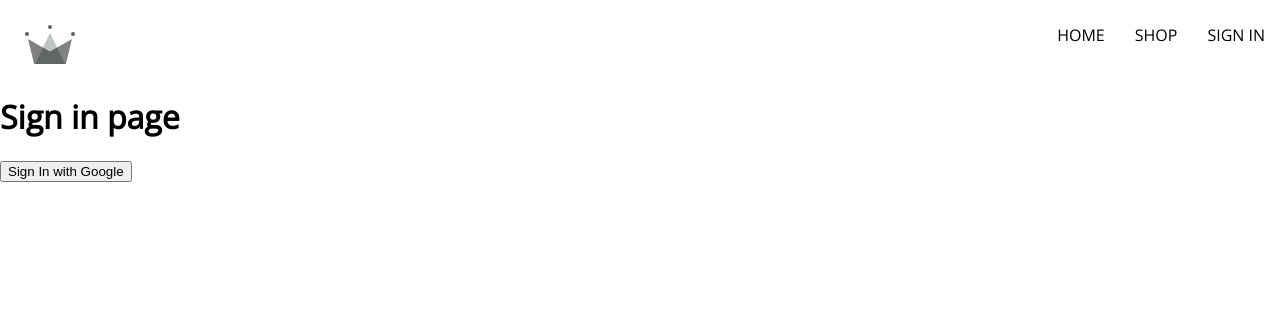
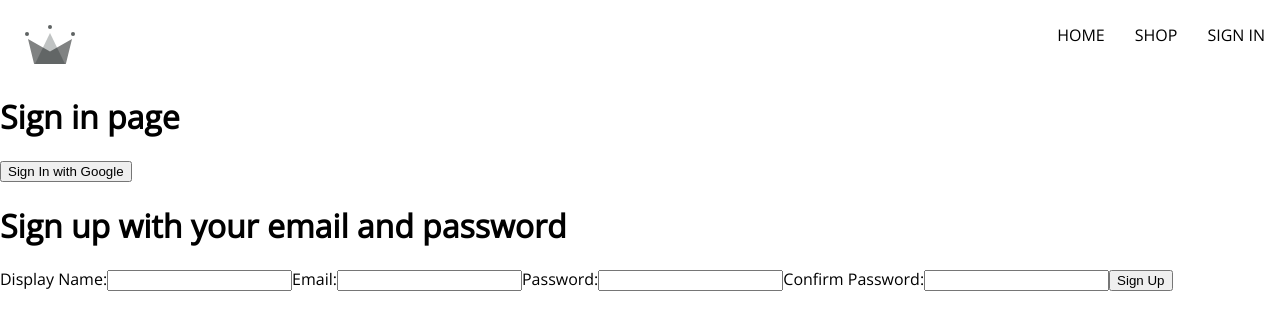
Before and after one commit to jasonsbarr/crwn-ecommerce, a React (Create React App) app: page /signin in a window 1280 px wide. Shown: the top 330 px of the page. Built offline with nearby package versions, Linux system fonts and the light colour scheme.

Commit message:
Set up sign-up form

```diff
--- a/src/components/sign-in/sign-in.component.js
+++ b/src/components/sign-in/sign-in.component.js
@@ -1,10 +1,10 @@
-import { useEffect } from "react";
 import { getRedirectResult } from "firebase/auth";
 import {
   auth,
   signInWithGooglePopup,
   createUserDocumentFromAuth,
 } from "../../utils/firebase.utils";
+import SignUpForm from "../sign-up/sign-up-form.components";
 
 const SignIn = () => {
   const logGoogleUser = async () => {
@@ -16,6 +16,7 @@
     <div>
       <h1>Sign in page</h1>
       <button onClick={logGoogleUser}>Sign In with Google</button>
+      <SignUpForm />
     </div>
   );
 };
--- /dev/null
+++ b/src/components/sign-up/sign-up-form.components.js
@@ -0,0 +1,64 @@
+import { useState } from "react";
+
+const defaultFormFields = {
+  displayName: "",
+  email: "",
+  password: "",
+  confirmPassword: "",
+};
+
+const SignUpForm = () => {
+  const [formFields, setFormFields] = useState(defaultFormFields);
+  const { displayName, email, password, confirmPassword } = formFields;
+
+  const handleChange = (event) => {
+    const { name, value } = event.target;
+    setFormFields({ ...formFields, [name]: value });
+  };
+
+  const handleSubmit = (event) => {};
+
+  return (
+    <div>
+      <h1>Sign up with your email and password</h1>
+      <form onSubmit={handleSubmit}>
+        <label>Display Name:</label>
+        <input
+          type="text"
+          required
+          name="displayName"
+          value={displayName}
+          onChange={handleChange}
+        />
+        <label>Email:</label>
+        <input
+          type="email"
+          required
+          name="email"
+          value={email}
+          onChange={handleChange}
+        />
+        <label>Password:</label>
+        <input
+          type="password"
+          required
+          name="password"
+          value={password}
+          onChange={handleChange}
+        />
+        <label>Confirm Password:</label>
+        <input
+          type="password"
+          required
+          name="confirmPassword"
+          value={confirmPassword}
+          onChange={handleChange}
+        />
+
+        <button type="submit">Sign Up</button>
+      </form>
+    </div>
+  );
+};
+
+export default SignUpForm;
```
